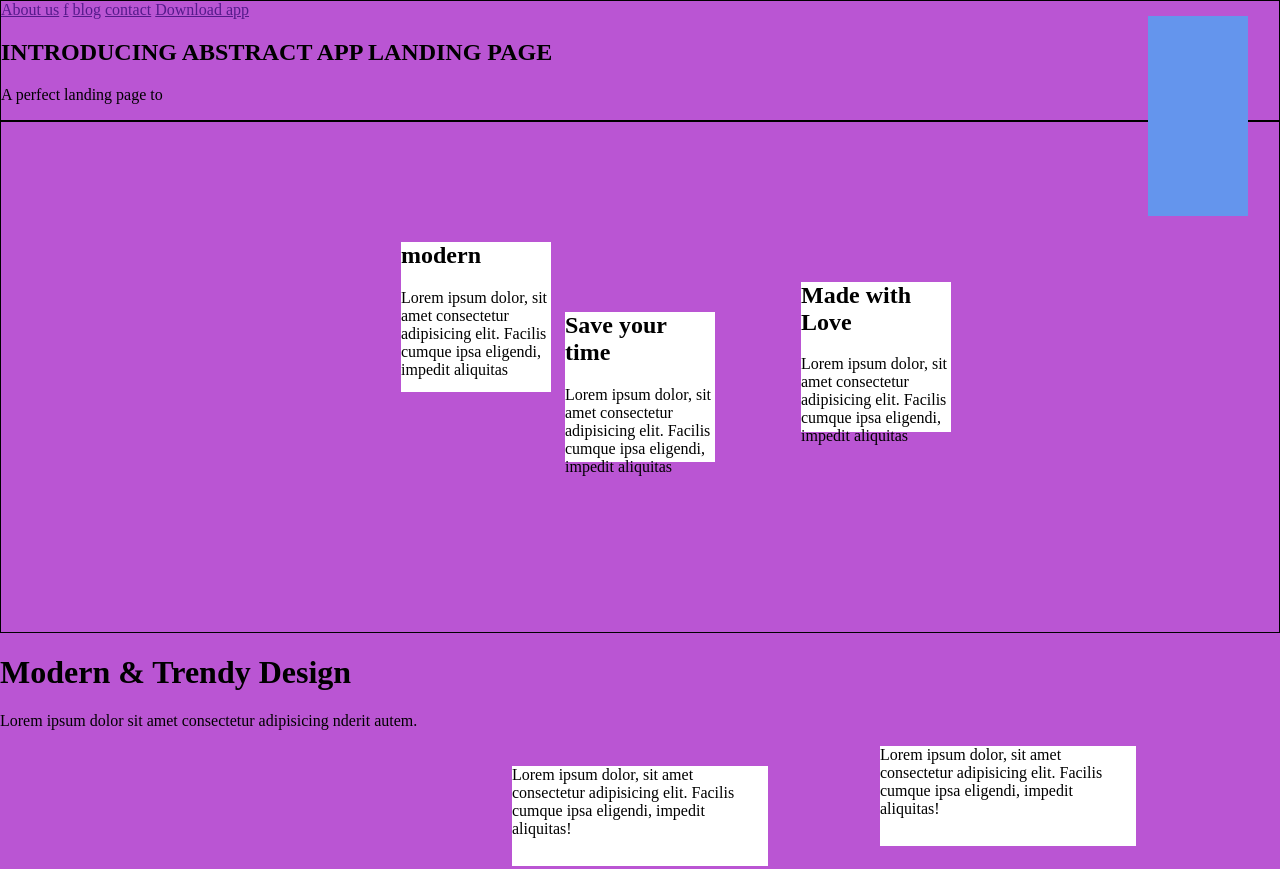
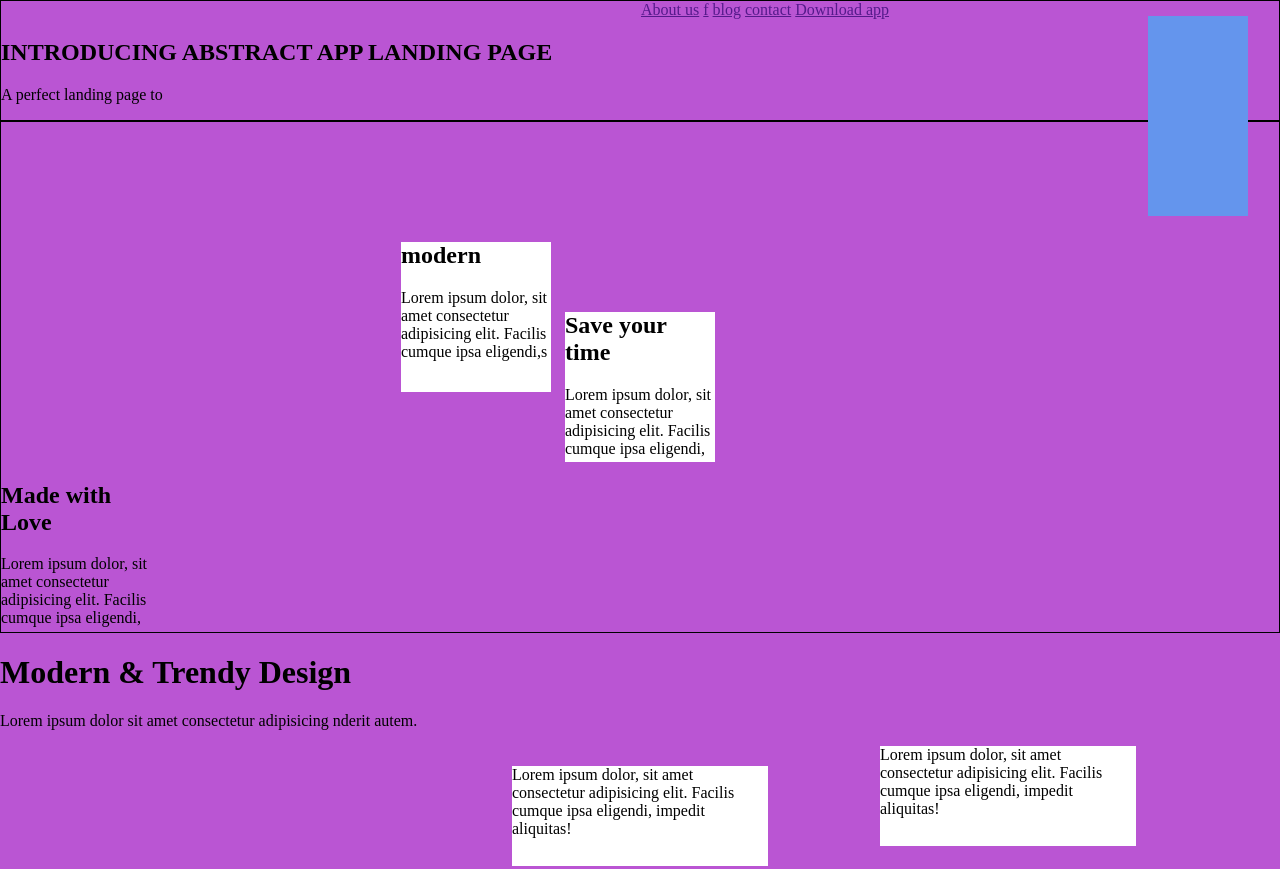
Before and after one commit to EritsonJoel/HACKATHON4, a plain HTML site: page index.html in a window 1280 px wide. Shown: the top 869 px of the page. Drawn offline with Linux system fonts and the light colour scheme.

Commit message:
indexmod

```diff
--- a/index.html
+++ b/index.html
@@ -10,32 +10,33 @@
 <body>
 
     <nav>
+      <div class="menu">
         <a href=""> About us</a>
         <a href="">f</a>
         <a href="">blog</a>
         <a href="">contact</a>
         <a href="">Download app</a>
-
+      </div>
         <h1>INTRODUCING ABSTRACT
             APP LANDING PAGE
         </h1>
         <p> A perfect landing page to </p>
 
             <div class= "movil movil1"></div>
-        </div>
+
     </nav>
     <header>
    <div class="caja caja1">
     <h2>modern</h2>
-    <p>Lorem ipsum dolor, sit amet consectetur adipisicing elit. Facilis cumque ipsa eligendi, impedit aliquitas</p>
+    <p>Lorem ipsum dolor, sit amet consectetur adipisicing elit. Facilis cumque ipsa eligendi,s</p>
    </div>
    <div class="caja caja2">
     <h2>Save your time</h2>
-    <p>Lorem ipsum dolor, sit amet consectetur adipisicing elit. Facilis cumque ipsa eligendi, impedit aliquitas</p>
+    <p>Lorem ipsum dolor, sit amet consectetur adipisicing elit. Facilis cumque ipsa eligendi, </p>
    </div>
    <div class="caja caja3" >
     <h2>Made with Love</h2>
-    <p>Lorem ipsum dolor, sit amet consectetur adipisicing elit. Facilis cumque ipsa eligendi, impedit aliquitas</p>
+    <p>Lorem ipsum dolor, sit amet consectetur adipisicing elit. Facilis cumque ipsa eligendi,</p>
    </div>
     </header>
 
--- a/styles.css
+++ b/styles.css
@@ -10,7 +10,9 @@ body {
 nav {
   border: 1px solid black;
 }
-a {
+.menu {
+  margin: 0 auto;
+  margin-left: 40em;
 }
 .movil {
   width: 100px;
@@ -44,6 +46,8 @@ header {
 .caja2 {
   background-color: white;
   margin: 0 auto;
+
+        }
 }
 .caja3 {
   background-color: white;
```
